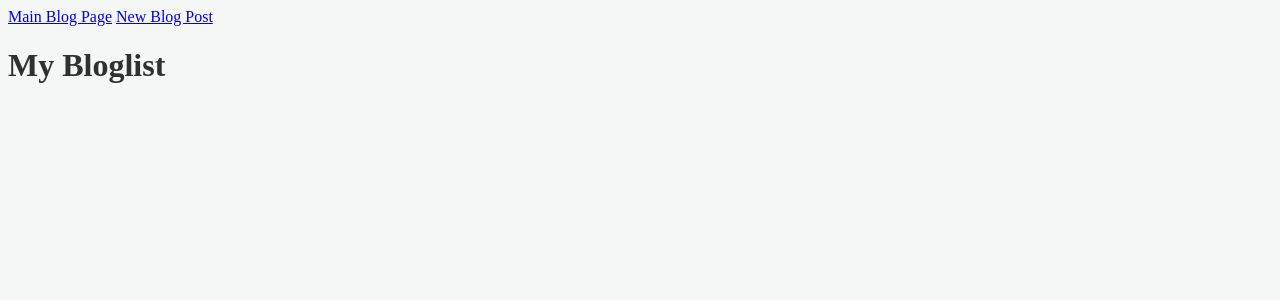
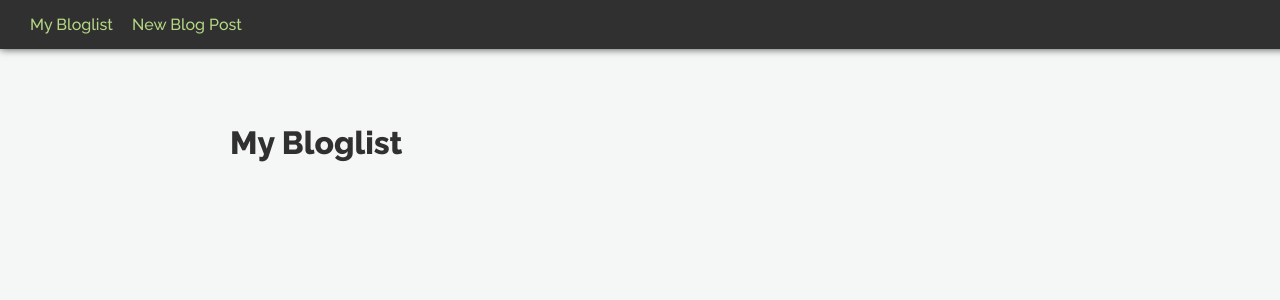
Before and after one commit to seanmstevens/build-a-blog, a Flask app: page /blog in a window 1280 px wide. Shown: the top 300 px of the page. Run offline with Flask 2, Linux system fonts and the light colour scheme; data that the repository does not hold is empty.

Commit message:
made progress on main stylesheet

```diff
--- a/static/mainpage.css
+++ b/static/mainpage.css
@@ -1,4 +1,39 @@
-body {
+@import url('https://fonts.googleapis.com/css?family=Raleway:400,500,700,800');
+
+body, html {
+    font-family: "Raleway", sans-serif;
     background-color: #f5f6f6;
+    color: #3f3f43;
+    margin: 0;
+}
+
+a.navlink, a.navlink:visited {
+    font-weight: 500;
+    color: #b4d883;
+    text-decoration: none;
+    margin-right: 15px;
+}
+
+#navbar {
+    padding: 15px 30px;
+    position: fixed;
+    max-height: 46px;
+    box-shadow: 0 0 8px #444444;
+    width: 100%;
+    background-color: #303031;
+    margin: 0;
+}
+
+h1, h2, h3, strong {
     color: #303031;
 }
+
+.content-container, .new-post-container, .blog-container {
+    width: 820px;
+    margin: 0 auto;
+    padding: 8% 0;
+}
+
+.title {
+    font-weight: 800;
+}
--- a/templates/base.html
+++ b/templates/base.html
@@ -7,9 +7,9 @@
         <link href="static/mainpage.css" rel="stylesheet">
     </head>
     <body>
-        <nav>
-            <a href = '/blog'>Main Blog Page</a>
-            <a href = '/newpost'>New Blog Post</a>
+        <nav id = "navbar">
+            <a class = "navlink" href = '/blog'>My Bloglist</a>
+            <a class = "navlink" href = '/newpost'>New Blog Post</a>
         </nav>
         {% block content %}
         {% endblock %}
--- a/templates/blog.html
+++ b/templates/blog.html
@@ -1,7 +1,9 @@
 {% extends 'base.html' %}
 
 {% block content %}
-<h1>{{ blog_title }}</h1>
-<p>{{ blog_body }}</p>
+<div class = "blog-container">
+    <h1 class = "title" >{{ blog_title }}</h1>
+    <p>{{ blog_body }}</p>
+</div>
 
 {% endblock %}
--- a/templates/bloglist.html
+++ b/templates/bloglist.html
@@ -1,7 +1,8 @@
 {% extends 'base.html' %}
 
 {% block content %}
-<h1>My Bloglist</h1>
+<div class = "content-container">
+    <h1 class = "title" >My Bloglist</h1>
     <div class = "bloglist-container">
         {% for blog in blogs %}
             <h1><a href = '/blog?id={{ blog.id }}'>{{ blog.title }}</a></h1>
@@ -9,5 +10,6 @@
             <hr/>
         {% endfor %}
     </div>
+</div>
 
 {% endblock %}
--- a/templates/newpost.html
+++ b/templates/newpost.html
@@ -1,7 +1,8 @@
 {% extends 'base.html' %}
 
 {% block content %}
-<h1>New Blog Post</h1>
+<div class = "new-post-container">
+    <h1 class = "title" >New Blog Post</h1>
     <form method = 'POST'>
         <input type = 'text' name = 'blog_title' value = '{{ blog_title }}'/>
         {% if title_error %}
@@ -10,7 +11,7 @@
             </span>
         {% endif %}
         <div class = 'blog-body-container'>
-        <textarea name = 'blog_body'>{{ blog_body }}</textarea>
+            <textarea name = 'blog_body' maxlength = "500">{{ blog_body }}</textarea>
             {% if body_error %}
                 <span class = 'error'>
                     {{ body_error }}
@@ -19,4 +20,5 @@
         </div>
         <input type = 'submit' value = 'Add Entry'/>
     </form>
+</div>
 {% endblock %}
```
Lines whose indentation alone changed are shown as unchanged.
